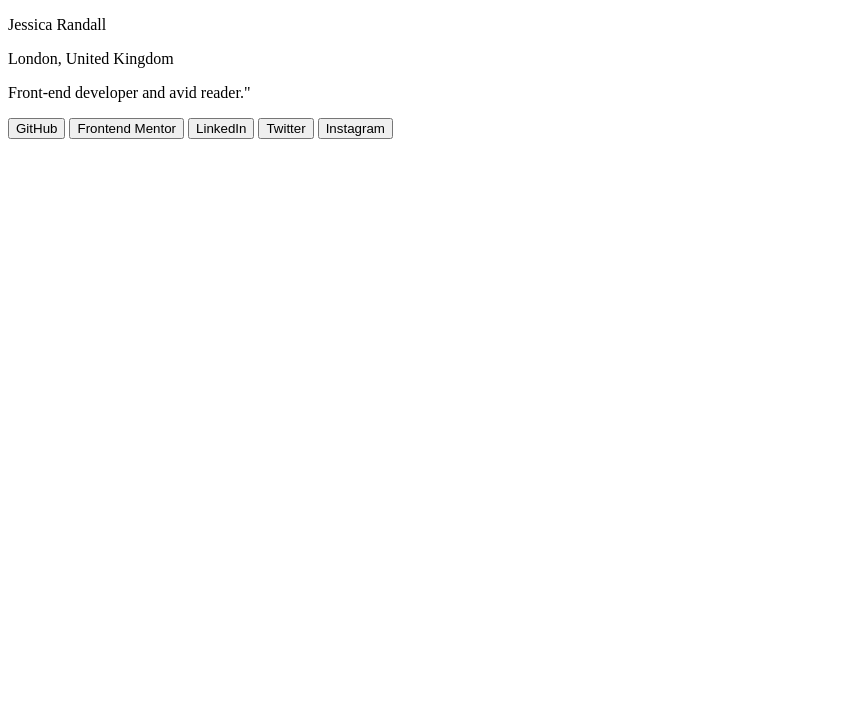
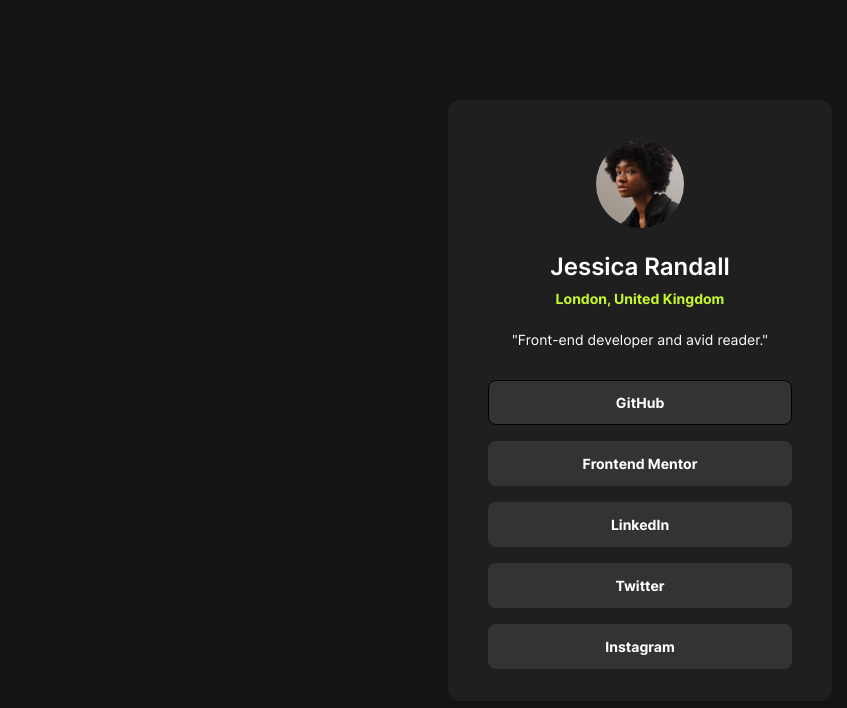
Before and after one commit to underhr/social-links-profile, a plain HTML site: page index.html in a window 1280 px wide. Shown: the whole page, without its empty margins (0-847 px from the left). Drawn offline with Linux system fonts and the light colour scheme.

Commit message:
finished main project
without hover states

```diff
--- a/index.html
+++ b/index.html
@@ -3,7 +3,7 @@
 <head>
   <meta charset="UTF-8">
   <meta name="viewport" content="width=device-width, initial-scale=1.0"> <!-- displays site properly based on user's device -->
-
+  <link rel="stylesheet" href="styles.css" type="text/css">
   <link rel="icon" type="image/png" sizes="32x32" href="./assets/images/favicon-32x32.png">
 
   <title>Frontend Mentor | Social links profile</title>
@@ -15,17 +15,19 @@
   </style>
 </head>
 <body>
+  <div id="block">
+      <img src="assets/images/avatar-jessica.jpeg" alt="Jessica's Avatar">
+      <p class="name">Jessica Randall</span>
+      <p class="location">London, United Kingdom</p>
+      <p class="description">"Front-end developer and avid reader."</p>
 
-  <p class="name">Jessica Randall</span>
-  <p class="location">London, United Kingdom</p>
-  <p class="description">Front-end developer and avid reader."</p>
+      <button class="button" style="border:1px solid black;">GitHub</button>
+      <button class="button">Frontend Mentor</button>
+      <button class="button">LinkedIn</button>
+      <button class="button">Twitter</button>
+      <button class="button" style="margin-bottom:32px;">Instagram</button>
 
-  <button class="button">GitHub</button>
-  <button class="button">Frontend Mentor</button>
-  <button class="button">LinkedIn</button>
-  <button class="button">Twitter</button>
-  <button class="button">Instagram</button>
-
+  </div>
   <!--
   <div class="attribution">
     Challenge by <a href="https://www.frontendmentor.io?ref=challenge" target="_blank">Frontend Mentor</a>.
--- a/styles.css
+++ b/styles.css
@@ -1,15 +1,69 @@
+@font-face {
+    font-family: regular;
+    src: url(assets/fonts/static/Inter-Regular.ttf);
+}
+@font-face {
+    font-family: semibold;
+    src: url(assets/fonts/static/Inter-SemiBold.ttf);
+}
+@font-face {
+    font-family: b;
+    src: url(assets/fonts/static/Inter-Bold.ttf);
+}
+
+body{
+    background-color:#141414;
+    display:flex;
+    margin:0;
+    height:100vh;
+    align-items: center;
+    color:white;
+}
+
+#block{
+    background-color:#1F1F1F;
+    text-align:center;
+    border-radius:12px;
+    width:384px;
+    margin:auto;
+}
+
 .name{
-
+    font-size:24px;
+    font-family:semibold;
 }
 
 .location{
     color:#C4F82A;
+    font-family: b;
+    font-size:14px;
+    margin-top:-15px;
 }
 
 .description{
-
+    font-family:regular;
+    font-size:14px;
+    margin:24px 0px 24px 0px;
 }
 
 .button{
     background-color:#333333;
+    display:inline-block;
+    font-family:b;
+    font-size:14px;
+    color:white;
+    border:none;
+    border-radius:8px;
+    width:304px;
+    height:45px;
+    margin-top:8px;
+    margin-bottom:8px;
 }
+
+img{
+    display:block;
+    margin:auto;
+    border-radius:200px;
+    width:88px;
+    margin-top:40px;
+}
```
Also changed, not shown: 1 other file.
